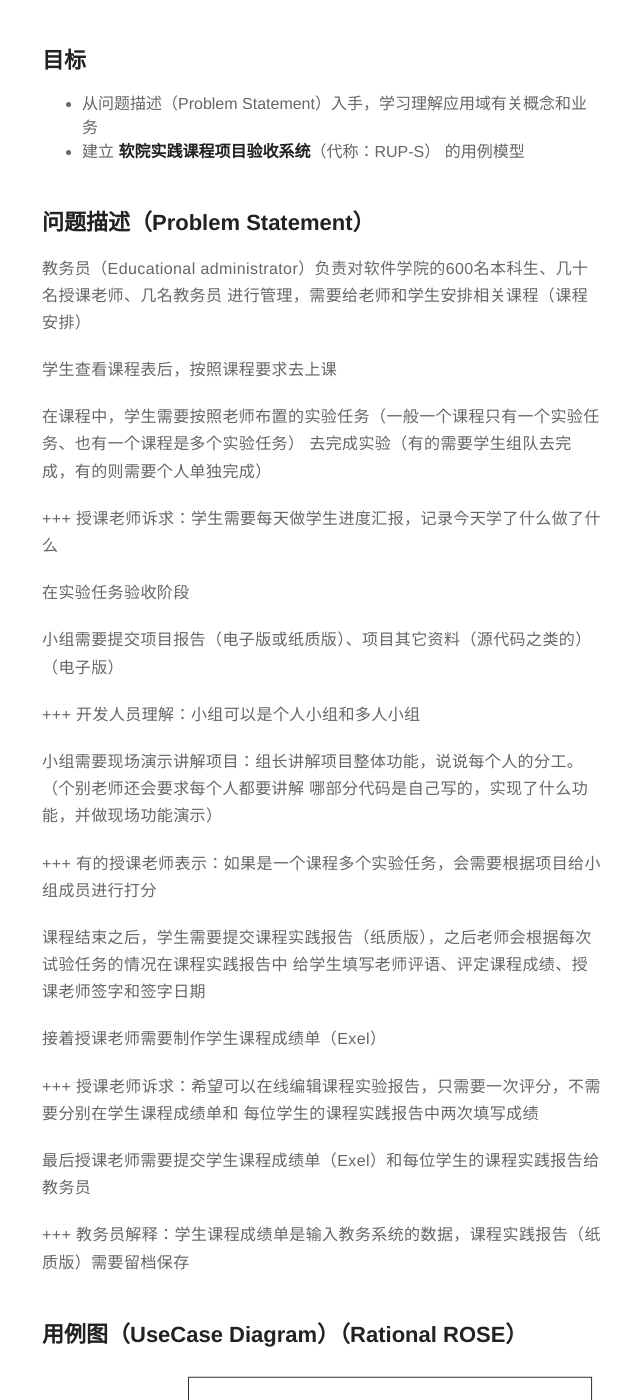
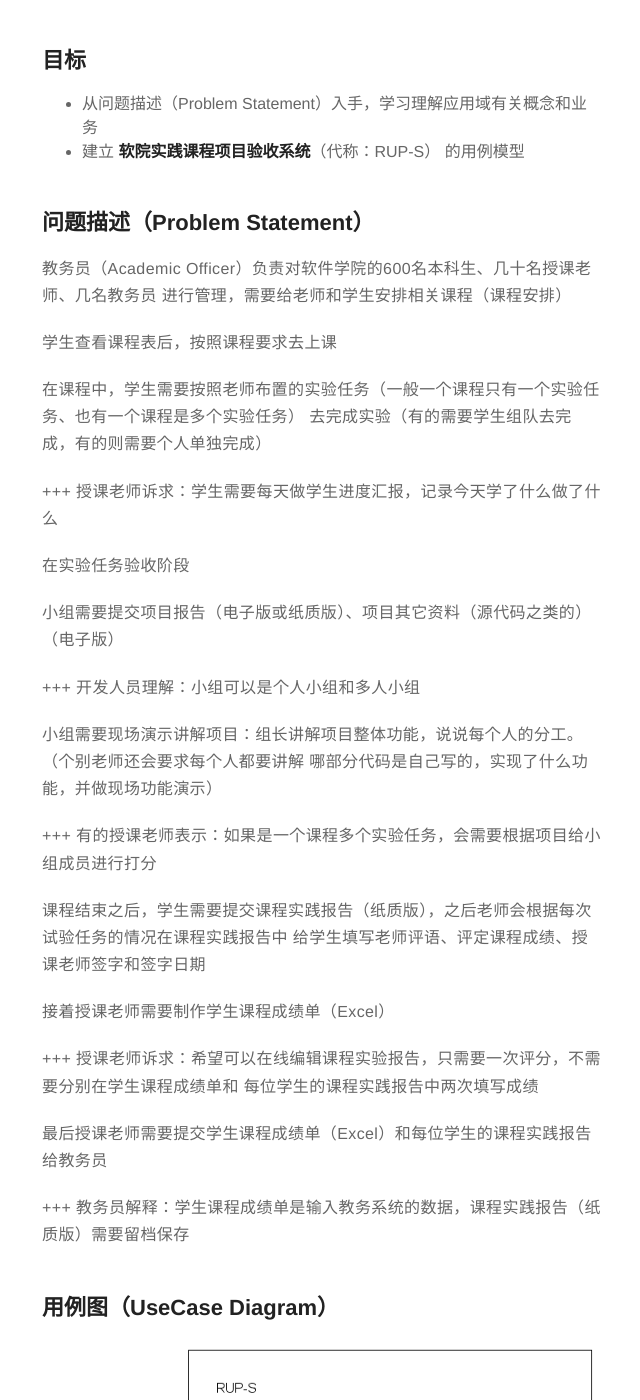
Before and after one commit to dawsonlee1790/dawsonlee1790.github.io, a Jekyll site: the page built from _posts/2018-08-08-IHS-玉高 OOA–需求获取活动.md, in a window 1280 px wide and 1400 px high, scrolled down 275 px. Shown: the whole window, without its empty margins (318-958 px from the left). Built offline with Jekyll 4.4.1, drawn with Linux system fonts in a browser that asks for light colours; comment, search, counter and statistics services are not loaded.

Commit message:
修改文章

```diff
--- a/_posts/2018-08-08-IHS-玉高 OOA–需求获取活动.md
+++ b/_posts/2018-08-08-IHS-玉高 OOA–需求获取活动.md
@@ -20,7 +20,7 @@ externalLink: false
 
 ## 问题描述（Problem Statement）
 
-教务员（Educational administrator）负责对软件学院的600名本科生、几十名授课老师、几名教务员
+教务员（Academic Officer）负责对软件学院的600名本科生、几十名授课老师、几名教务员
 进行管理，需要给老师和学生安排相关课程（课程安排）
 
 学生查看课程表后，按照课程要求去上课
@@ -44,16 +44,16 @@ externalLink: false
 课程结束之后，学生需要提交课程实践报告（纸质版），之后老师会根据每次试验任务的情况在课程实践报告中
 给学生填写老师评语、评定课程成绩、授课老师签字和签字日期
 
-接着授课老师需要制作学生课程成绩单（Exel）
+接着授课老师需要制作学生课程成绩单（Excel）
 
 +++  授课老师诉求：希望可以在线编辑课程实验报告，只需要一次评分，不需要分别在学生课程成绩单和
 每位学生的课程实践报告中两次填写成绩
 
-最后授课老师需要提交学生课程成绩单（Exel）和每位学生的课程实践报告给教务员
+最后授课老师需要提交学生课程成绩单（Excel）和每位学生的课程实践报告给教务员
 
 +++  教务员解释：学生课程成绩单是输入教务系统的数据，课程实践报告（纸质版）需要留档保存
 
-## 用例图（UseCase Diagram）（Rational ROSE）
+## 用例图（UseCase Diagram）
 
 ![用例图](/assets/projects/IHS-玉高/用例图.png)
 
```
Also changed, not shown: 1 other file.
